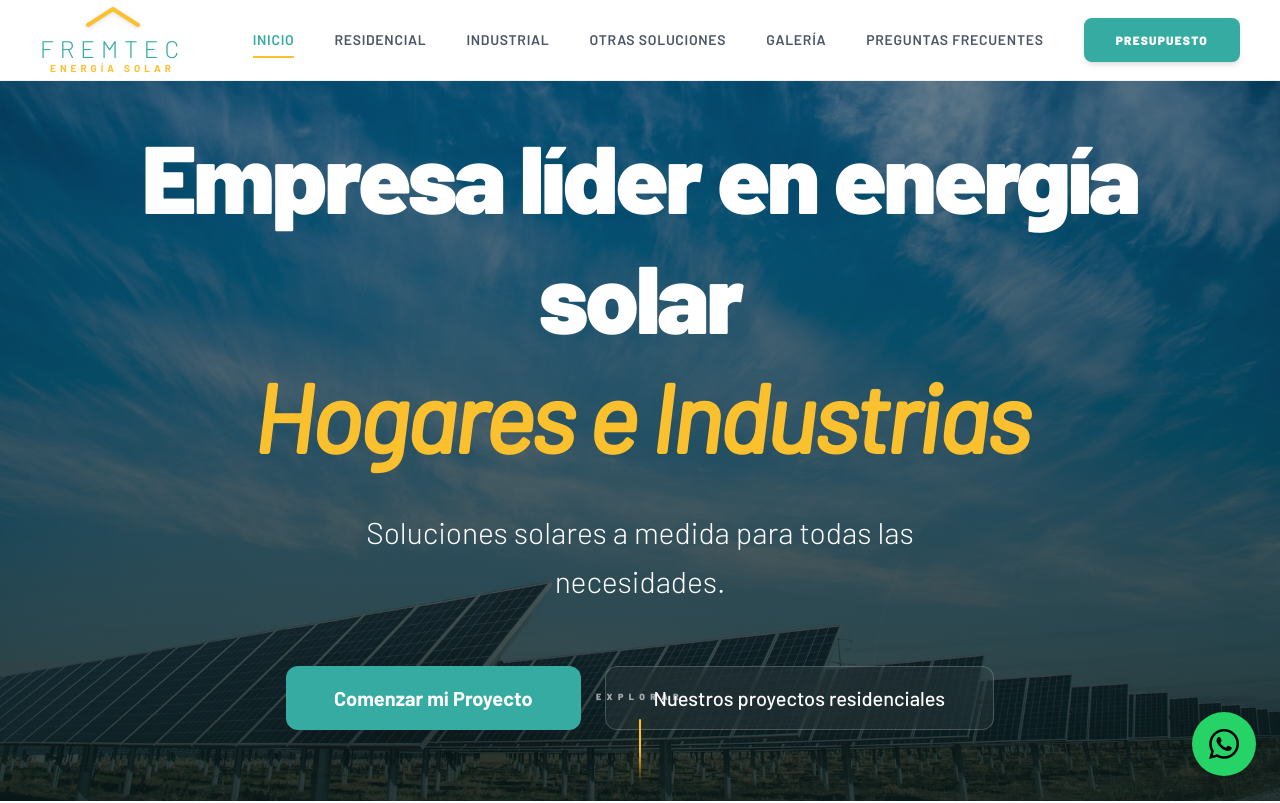
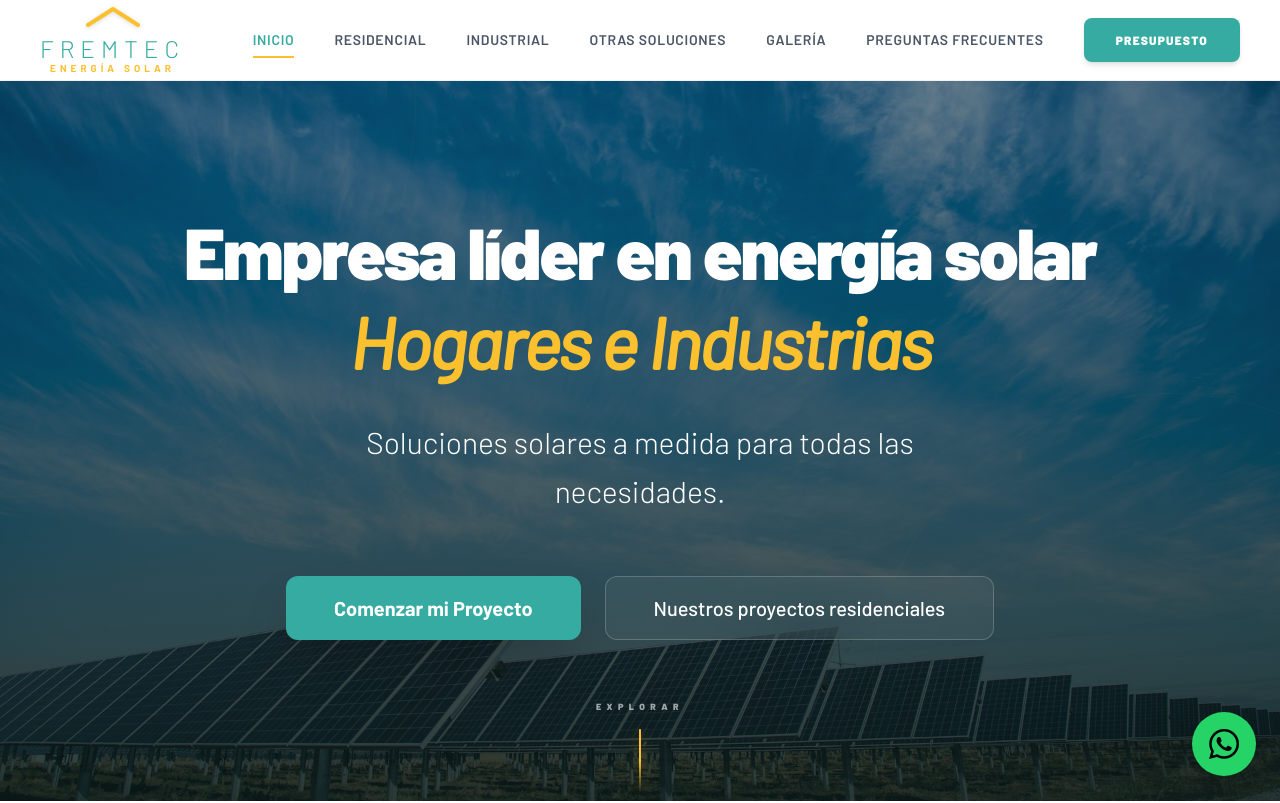
Before and after one commit to JCM200309/fremtec, a React (Vite) app: page / in a window 1280 px wide. Shown: the top 803 px of the page. Built offline with nearby package versions, Linux system fonts and the light colour scheme.

Commit message:
Modifico tamaño de titulos

```diff
--- a/components/Hero.tsx
+++ b/components/Hero.tsx
@@ -52,7 +52,7 @@ const Hero: React.FC = () => {
 
       {/* Indicador de scroll - ARREGLADO Y ANIMADO */}
 
-      <div className="flex absolute bottom-4 sm:bottom-1 md:bottom-2 left-1/2 right-1/2 -translate-x-1/2 animate-bounce-slow z-30 flex-col items-center pointer-events-none">
+      <div className="hidden md:flex absolute bottom-4 sm:bottom-1 md:bottom-2 left-1/2 right-1/2 -translate-x-1/2 animate-bounce-slow z-30 flex-col items-center pointer-events-none">
 
         <span className="text-white text-[9px] uppercase tracking-[0.6em] mb-4 font-black opacity-60">Explorar</span>
         <div className="w-0.5 h-10 md:h-16 bg-gradient-to-b from-secondary via-secondary to-transparent rounded-full shadow-[0_0_15px_rgba(251,192,45,0.4)]"></div>
--- a/src/index.css
+++ b/src/index.css
@@ -10,7 +10,7 @@
 
 @layer components {
   .title-hero-texts {
-    @apply text-5xl! sm:text-6xl! md:text-7xl! lg:text-7xl! xl:text-8xl! 2xl:text-8xl! leading-tight! sm:leading-tight!;
+    @apply text-4xl! sm:text-5xl! md:text-6xl! lg:text-6xl! xl:text-7xl! 2xl:text-7xl! leading-tight! sm:leading-tight!;
   }
 
   .p-hero-texts {
```
